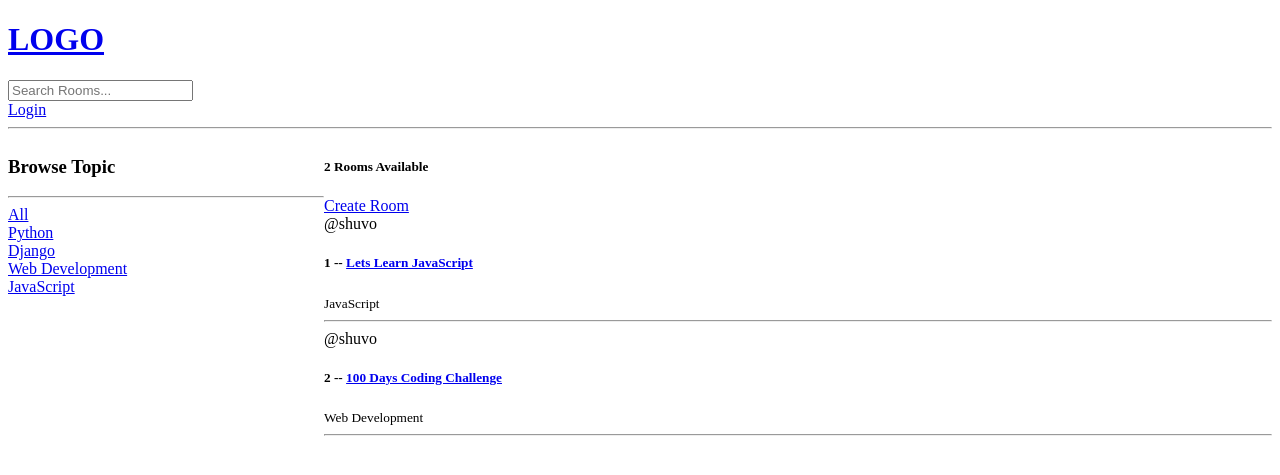
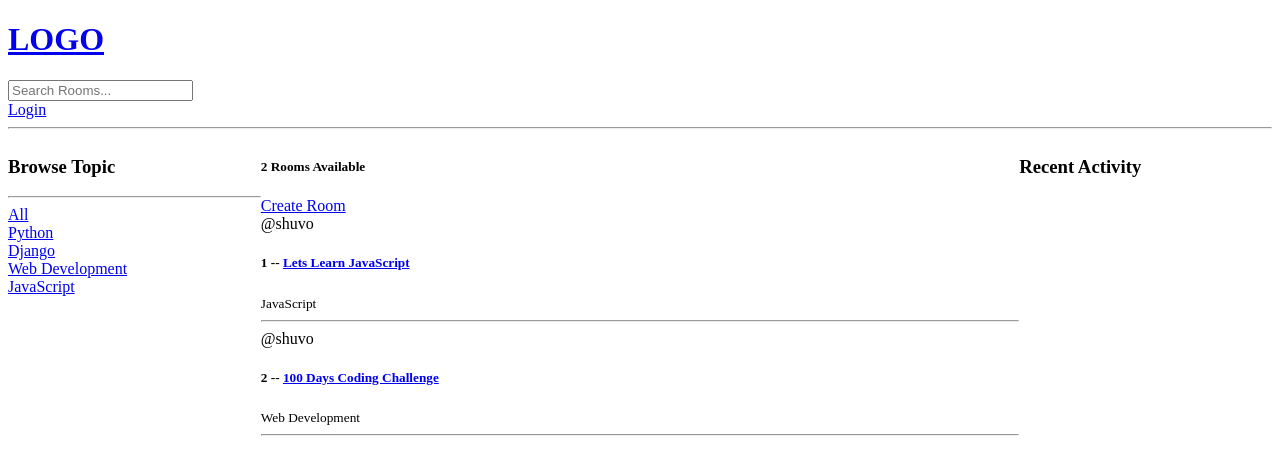
Before and after one commit to MohammadShuvoAli/StudySquad, a Django app: page / in a window 1280 px wide. Shown: the top 475 px of the page. Run offline with Django 4.2, Linux system fonts and the light colour scheme; data comes from the database, SQL or seed files in the repository.

Commit message:
Update home.html

```diff
--- a/templates/base/home.html
+++ b/templates/base/home.html
@@ -5,7 +5,7 @@
 <style>
     .home-container{
         display: grid;
-        grid-template-columns: 1fr 3fr;
+        grid-template-columns: 1fr 3fr 1fr;
     }
 </style>
 
@@ -52,6 +52,9 @@
     </div>
 
     </div>
+    <div>
+        <h3>Recent Activity</h3>
+    </div>
 </div>
 
 {% endblock content %}
```
